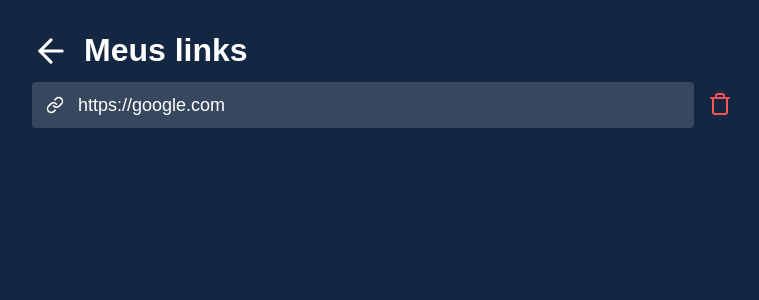
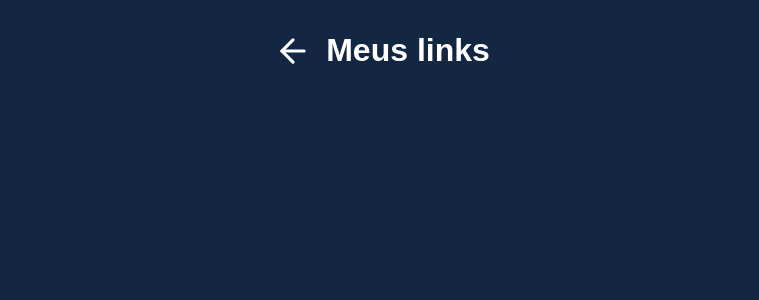
Before and after one commit to WendellRodriguesAmaral/Encurtador-de-links, a React (Create React App) app: page /links in a window 1280 px wide. Shown: the top 300 px of the page, without its empty margins (258-1017 px from the left). Built offline with nearby package versions, Linux system fonts and the light colour scheme.

Commit message:
localStorage configured

```diff
--- a/src/pages/Links/index.jsx
+++ b/src/pages/Links/index.jsx
@@ -4,13 +4,37 @@ import './links.css'
 import {FiArrowLeft, FiLink, FiTrash} from 'react-icons/fi'
 import {Link} from 'react-router-dom'
 import {getLinkSave} from '../../Services/storeLinks'
+import LinkItem from '../../components/LinkItem'
 
 
 export default function Links(){
 
+  const  [myLinks, setMyLinks] = useState([]);
+  const [data, setData] = useState({});
+  const [showModal, setShowModal] = useState(false)
+
   useEffect (()=>{
+    async function getLinks(){
+      const result = await getLinkSave('@encurtaLink')
 
-  })
+      if(result.length === 0){
+        //lista vazia
+        console.log("lista vazia");
+      }
+
+      setMyLinks(result);
+    }
+
+    getLinks();
+
+  },
+  [])
+
+
+  function handleOpenLink(link) {
+   setData(link);
+   setShowModal(true)
+  }
 
 
     return(
@@ -23,16 +47,25 @@ export default function Links(){
           <h1>Meus links</h1>
         </div>
 
-        <div className="links-item">
-          <button className="link">
+      {myLinks.map(link => (
+        <div key={link.id} className="links-item">
+          <button className="link" onClick={()=> handleOpenLink(link)}>
             <FiLink   size={18} color="#FFF"/>
-            https://google.com
+            {link.long_url}
           </button>
+
           <button className="link-delete">
             <FiTrash size={24} color="#FF5454" />
           </button>
-        </div>
+        </div>))
+      }
 
+      {showModal && (
+        <LinkItem
+          closeModal={ ()=> setShowModal(false)}
+          content={data}
+        />
+      )}
 
       </div>
     )
```
